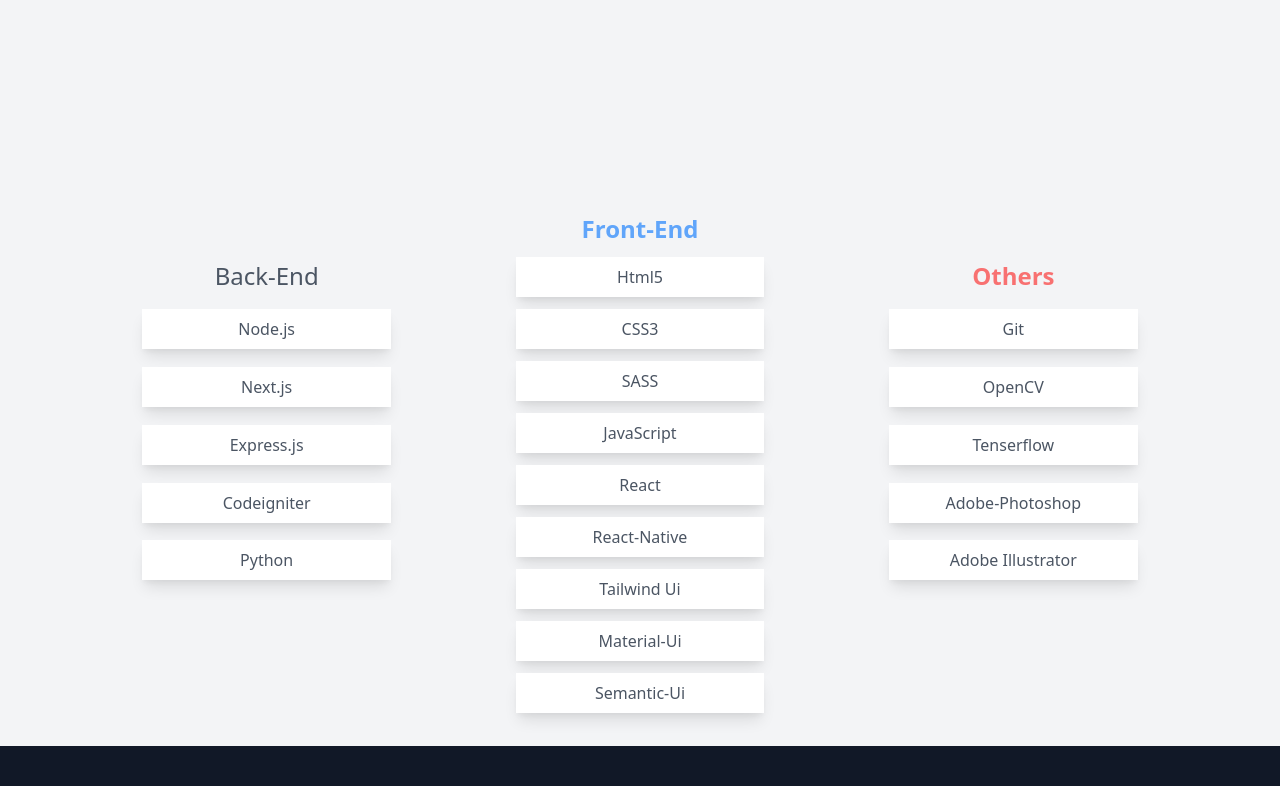
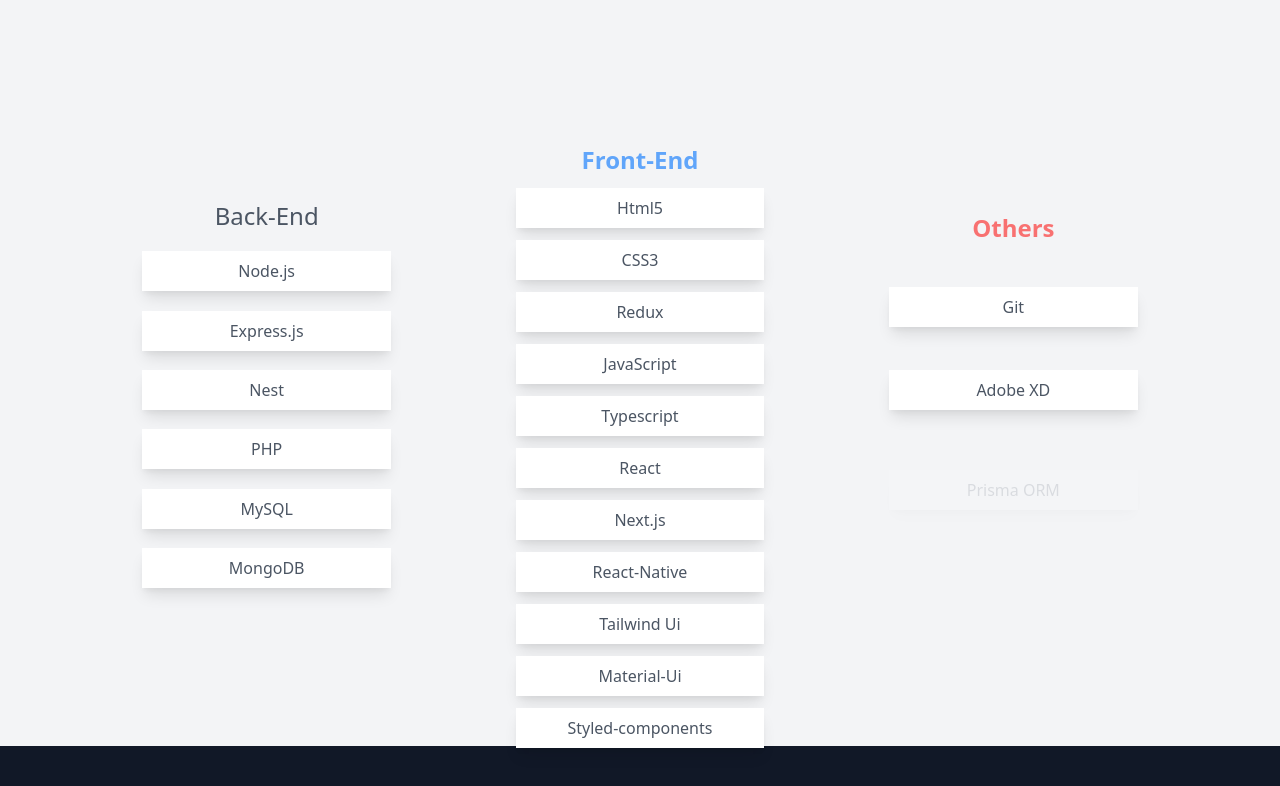
Before and after one commit to Humed-Muhammad/humed-essiess, a Next.js app: page / in a window 1280 px wide. Shown: the part 1734-2520 px from the top of the page. Built offline with nearby package versions, Linux system fonts and the light colour scheme.

Commit message:
Update Skills.jsx

```diff
--- a/components/Skills.jsx
+++ b/components/Skills.jsx
@@ -51,25 +51,31 @@
             variants={child}
             className="text-base text-gray-600 py-2 mt-3 text-center w-8/12  transition-all duration-300 easeInOuth-10 cursor-pointer bg-white shadow-lg hover:bg-gray-700 hover:text-white"
           >
-            Next.js
-          </motion.p>
-          <motion.p
-            variants={child}
-            className="text-base text-gray-600 py-2 mt-3 text-center w-8/12  transition-all duration-300 easeInOuth-10 cursor-pointer bg-white shadow-lg hover:bg-gray-700 hover:text-white"
-          >
             Express.js
           </motion.p>
           <motion.p
             variants={child}
             className="text-base text-gray-600 py-2 mt-3 text-center w-8/12  transition-all duration-300 easeInOuth-10 cursor-pointer bg-white shadow-lg hover:bg-gray-700 hover:text-white"
           >
-            Codeigniter
+            Nest
           </motion.p>
           <motion.p
             variants={child}
             className="text-base text-gray-600 py-2 mt-3 text-center w-8/12  transition-all duration-300 easeInOuth-10 cursor-pointer bg-white shadow-lg hover:bg-gray-700 hover:text-white"
           >
-            Python
+            PHP
+          </motion.p>
+          <motion.p
+            variants={child}
+            className="text-base text-gray-600 py-2 mt-3 text-center w-8/12  transition-all duration-300 easeInOuth-10 cursor-pointer bg-white shadow-lg hover:bg-gray-700 hover:text-white"
+          >
+            MySQL
+          </motion.p>
+          <motion.p
+            variants={child}
+            className="text-base text-gray-600 py-2 mt-3 text-center w-8/12  transition-all duration-300 easeInOuth-10 cursor-pointer bg-white shadow-lg hover:bg-gray-700 hover:text-white"
+          >
+            MongoDB
           </motion.p>
         </div>
         <div className="flex flex-col justify-around items-center h-5/6 w-96">
@@ -90,7 +96,7 @@
             variants={child}
             className="text-base text-gray-600 mt-3 py-2 text-center w-8/12  transition-all duration-300 easeInOuth-10 cursor-pointer bg-white shadow-lg hover:bg-blue-400 hover:text-white"
           >
-            SASS
+            Redux
           </motion.p>
           <motion.p
             variants={child}
@@ -100,9 +106,21 @@
           </motion.p>
           <motion.p
             variants={child}
+            className="text-base text-gray-600 py-2 mt-3 text-center w-8/12  transition-all duration-300 easeInOuth-10 cursor-pointer bg-white shadow-lg hover:bg-gray-700 hover:text-white"
+          >
+           Typescript
+          </motion.p>
+          <motion.p
+            variants={child}
             className="text-base text-gray-600 mt-3 py-2 text-center w-8/12  transition-all duration-300 easeInOuth-10 cursor-pointer bg-white shadow-lg hover:bg-blue-400 hover:text-white"
           >
             React
+          </motion.p>
+          <motion.p
+            variants={child}
+            className="text-base text-gray-600 py-2 mt-3 text-center w-8/12  transition-all duration-300 easeInOuth-10 cursor-pointer bg-white shadow-lg hover:bg-gray-700 hover:text-white"
+          >
+            Next.js
           </motion.p>
           <motion.p
             variants={child}
@@ -124,9 +142,9 @@
           </motion.p>
           <motion.p
             variants={child}
-            className="text-base text-gray-600 mt-3 py-2 text-center w-8/12  transition-all duration-300 easeInOuth-10 cursor-pointer bg-white shadow-lg hover:bg-blue-400 hover:text-white"
+            className="text-base text-gray-600 py-2 mt-3 text-center w-8/12  transition-all duration-300 easeInOuth-10 cursor-pointer bg-white shadow-lg hover:bg-gray-700 hover:text-white"
           >
-            Semantic-Ui
+            Styled-components
           </motion.p>
         </div>
         <div className="flex flex-col justify-around items-center h-4/6 w-96">
@@ -141,19 +159,13 @@
             variants={child}
             className="text-base text-gray-600 py-2 mt-3 text-center w-8/12 transition-all duration-300 easeInOut h-10 cursor-pointer bg-white shadow-lg hover:bg-red-400 hover:text-white"
           >
-            OpenCV
+            Adobe XD
           </motion.p>
           <motion.p
             variants={child}
             className="text-base text-gray-600 py-2 mt-3 text-center w-8/12 transition-all duration-300 easeInOut h-10 cursor-pointer bg-white shadow-lg hover:bg-red-400 hover:text-white"
           >
-            Tenserflow
-          </motion.p>
-          <motion.p
-            variants={child}
-            className="text-base text-gray-600 py-2 mt-3 text-center w-8/12 transition-all duration-300 easeInOut h-10 cursor-pointer bg-white shadow-lg hover:bg-red-400 hover:text-white"
-          >
-            Adobe-Photoshop
+            Prisma ORM
           </motion.p>
           <motion.p
             variants={child}
```
